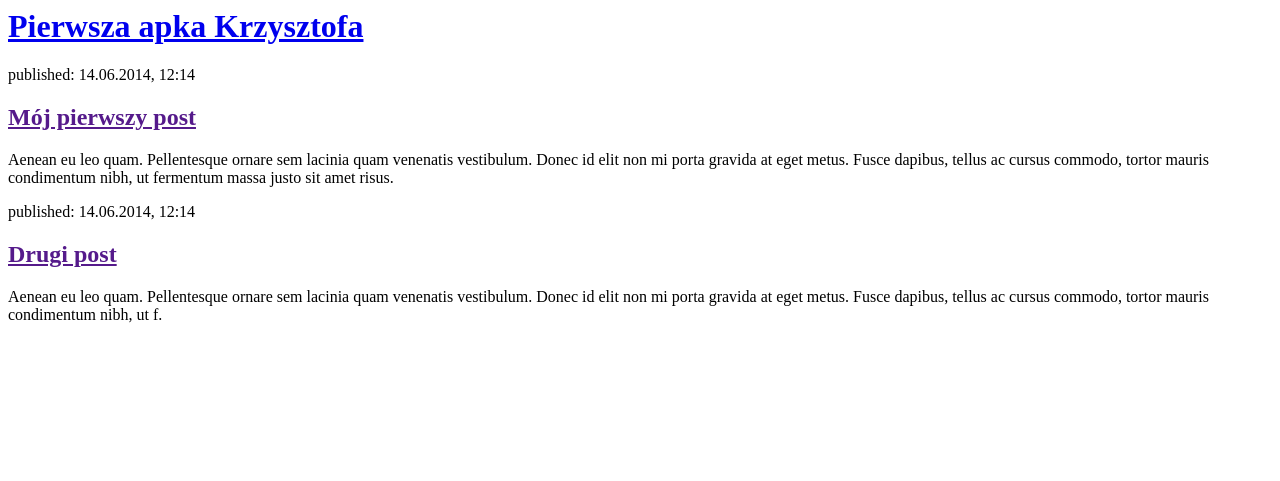
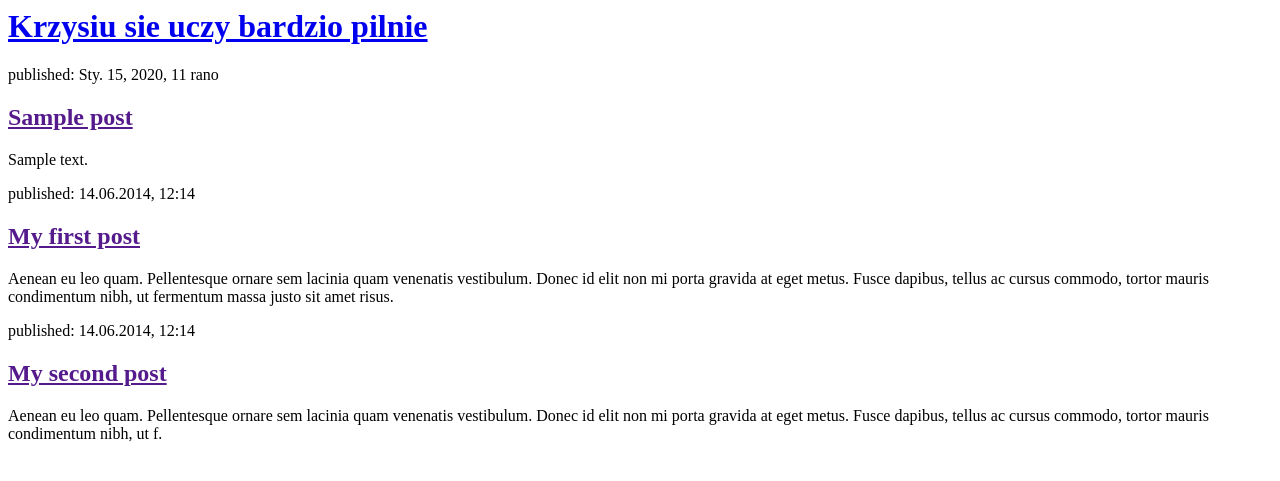
Before and after one commit to kgodlak/godlak, a Django app: template blog/templates/blog/post_list.html in a window 1280 px wide. Shown: the top 481 px of the page. Run offline with Django 3.2, Linux system fonts and the light colour scheme; the template is opened without the code that fills it: values that come from a table or form of the project are taken from there, others are empty; tables that the repository leaves empty hold one stand-in row (values such as "Sample post").

Commit message:
Modified templates to display posts from database.

```diff
--- a/blog/templates/blog/post_list.html
+++ b/blog/templates/blog/post_list.html
@@ -1,21 +1,29 @@
 <html>
     <head>
-        <title>Godlak site</title>
+        <title>Krzysio aplikacja</title>
     </head>
     <body>
         <div>
-            <h1><a href="/">Pierwsza apka Krzysztofa</a></h1>
+            <h1><a href="/">Krzysiu sie uczy bardzio pilnie</a></h1>
         </div>
+
+        {% for post in posts %}
+    <div>
+        <p>published: {{ post.published_date }}</p>
+        <h2><a href="">{{ post.title }}</a></h2>
+        <p>{{ post.text|linebreaksbr }}</p>
+    </div>
+{% endfor %}
 
         <div>
             <p>published: 14.06.2014, 12:14</p>
-            <h2><a href="">Mój pierwszy post</a></h2>
+            <h2><a href="">My first post</a></h2>
             <p>Aenean eu leo quam. Pellentesque ornare sem lacinia quam venenatis vestibulum. Donec id elit non mi porta gravida at eget metus. Fusce dapibus, tellus ac cursus commodo, tortor mauris condimentum nibh, ut fermentum massa justo sit amet risus.</p>
         </div>
 
         <div>
             <p>published: 14.06.2014, 12:14</p>
-            <h2><a href="">Drugi post</a></h2>
+            <h2><a href="">My second post</a></h2>
             <p>Aenean eu leo quam. Pellentesque ornare sem lacinia quam venenatis vestibulum. Donec id elit non mi porta gravida at eget metus. Fusce dapibus, tellus ac cursus commodo, tortor mauris condimentum nibh, ut f.</p>
         </div>
     </body>
--- a/blog/views.py
+++ b/blog/views.py
@@ -1,5 +1,7 @@
 from django.shortcuts import render
+from django.utils import timezone
+from .models import Post
 
-# Create your views here.
 def post_list(request):
-    return render(request, 'blog/post_list.html', {})
+    posts = Post.objects.filter(published_date__lte=timezone.now()).order_by('published_date')
+    return render(request, 'blog/post_list.html', {'posts': posts})
```
